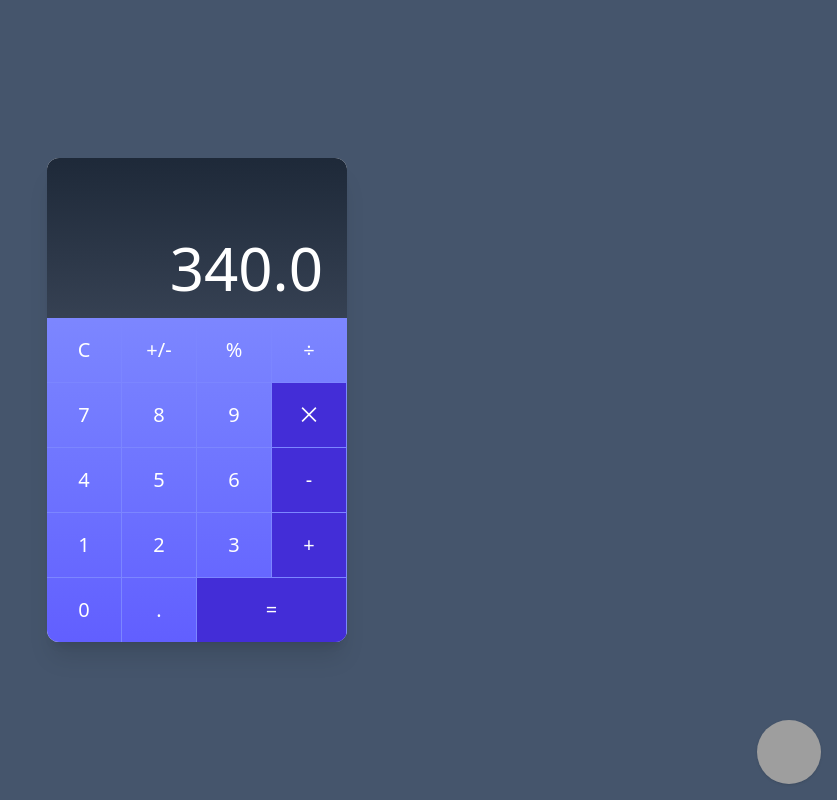
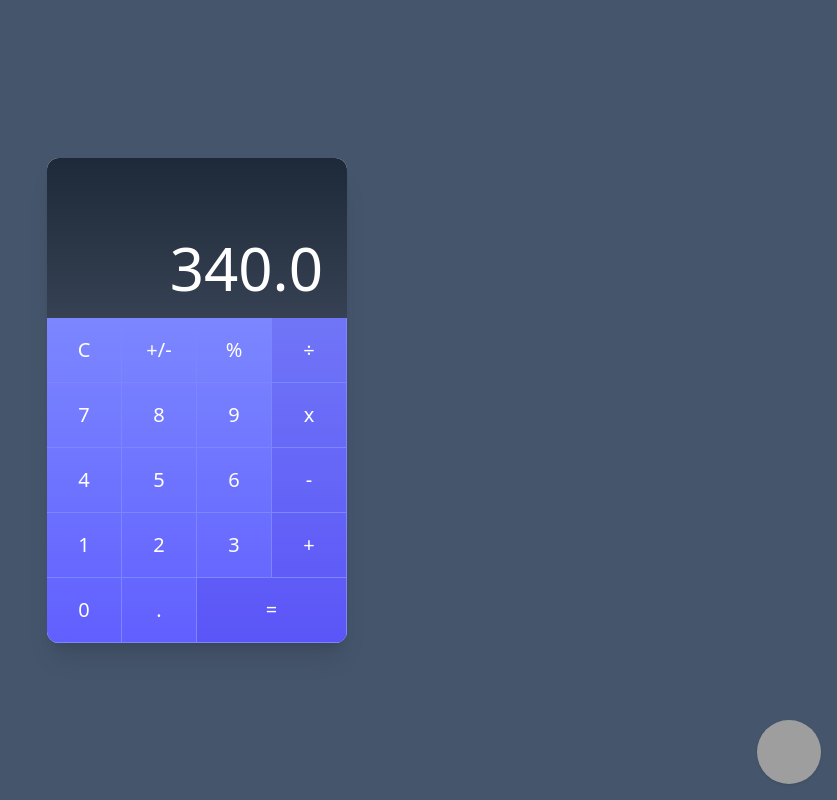
Before and after one commit to FranRDev/CursoAngularProFernandoHerrera, an Angular app in the folder 01-calculadora/: page /calculadora in a window 1280 px wide. Shown: the whole page, without its empty margins (443-1280 px from the left). Built offline with nearby package versions, Linux system fonts and the light colour scheme; grey boxes are pictures that could not be loaded.

Commit message:
Clase 13. ViewEncapsulation

```diff
--- a/01-calculadora/src/app/calculadora/components/boton-calculadora/boton-calculadora.component.css
+++ b/01-calculadora/src/app/calculadora/components/boton-calculadora/boton-calculadora.component.css
@@ -4,6 +4,10 @@ button {
   @apply w-full h-16 outline-none focus:outline-none hover:bg-indigo-700/20 text-white text-xl font-light;
 }
 
+/* ::ng-deep.comando {
+  @apply bg-indigo-700/20;
+} */
+
 .comando {
   @apply bg-indigo-700/20;
 }
--- a/01-calculadora/src/app/calculadora/components/boton-calculadora/boton-calculadora.component.html
+++ b/01-calculadora/src/app/calculadora/components/boton-calculadora/boton-calculadora.component.html
@@ -1,5 +1,5 @@
 <!-- <div class="w-1/4 border-r border-b border-indigo-400"> -->
-<button>
+<button [class.comando]="comando()" [class.doble]="doble()">
   <ng-content />
 </button>
 <!-- </div> -->
--- a/01-calculadora/src/app/calculadora/components/boton-calculadora/boton-calculadora.component.ts
+++ b/01-calculadora/src/app/calculadora/components/boton-calculadora/boton-calculadora.component.ts
@@ -1,7 +1,8 @@
-import { ChangeDetectionStrategy, Component, HostBinding, input } from '@angular/core';
+import { ChangeDetectionStrategy, Component, HostBinding, input, ViewEncapsulation } from '@angular/core';
 
 @Component({
   changeDetection: ChangeDetectionStrategy.OnPush,
+  // encapsulation: ViewEncapsulation.None,
   host: {
     class: 'w-1/4 border-r border-b border-indigo-400',
     // attribute: 'hola',
@@ -15,9 +16,14 @@ import { ChangeDetectionStrategy, Component, HostBinding, input } from '@angular
 export class BotonCalculadoraComponent {
 
   public comando = input(false, { transform: (valor: boolean | string) => typeof valor === 'string' ? valor === '' : valor });
+  public doble = input(false, { transform: (valor: boolean | string) => typeof valor === 'string' ? valor === '' : valor });
 
-  @HostBinding('class.comando') get estiloComando() {
-    return this.comando();
+  // @HostBinding('class.comando') get estiloComando() {
+  //   return this.comando();
+  // }
+
+  @HostBinding('class.w-2/4') get estiloComando() {
+    return this.doble();
   }
 
 }
--- a/01-calculadora/src/app/calculadora/components/calculadora/calculadora.component.html
+++ b/01-calculadora/src/app/calculadora/components/calculadora/calculadora.component.html
@@ -7,11 +7,6 @@
 <div class="w-full bg-gradient-to-b from-indigo-400 to-indigo-500">
 
   <div class="flex w-full">
-    <!-- <div class="w-1/4 border-r border-b border-indigo-400">
-      <button
-        class="w-full h-16 outline-none focus:outline-none hover:bg-indigo-700 hover:bg-opacity-20 text-white text-opacity-50 text-xl font-light">C</button>
-    </div> -->
-
     <boton-calculadora>C</boton-calculadora>
     <boton-calculadora>+/-</boton-calculadora>
     <boton-calculadora>%</boton-calculadora>
@@ -19,71 +14,35 @@
   </div>
 
   <div class="flex w-full">
-    <div class="w-1/4 border-r border-b border-indigo-400">
-      <button
-        class="w-full h-16 outline-none focus:outline-none hover:bg-indigo-700 hover:bg-opacity-20 text-white text-xl font-light">7</button>
-    </div>
-    <div class="w-1/4 border-r border-b border-indigo-400">
-      <button
-        class="w-full h-16 outline-none focus:outline-none hover:bg-indigo-700 hover:bg-opacity-20 text-white text-xl font-light">8</button>
-    </div>
-    <div class="w-1/4 border-r border-b border-indigo-400">
-      <button
-        class="w-full h-16 outline-none focus:outline-none hover:bg-indigo-700 hover:bg-opacity-20 text-white text-xl font-light">9</button>
-    </div>
-    <div class="w-1/4 border-r border-b border-indigo-400">
-      <button
-        class="w-full h-16 outline-none focus:outline-none bg-indigo-700 bg-opacity-10 hover:bg-opacity-20 text-white text-xl font-light">⨉</button>
-    </div>
+    <boton-calculadora>7</boton-calculadora>
+    <boton-calculadora>8</boton-calculadora>
+    <boton-calculadora>9</boton-calculadora>
+    <boton-calculadora comando>x</boton-calculadora>
   </div>
+
   <div class="flex w-full">
-    <div class="w-1/4 border-r border-b border-indigo-400">
-      <button
-        class="w-full h-16 outline-none focus:outline-none hover:bg-indigo-700 hover:bg-opacity-20 text-white text-xl font-light">4</button>
-    </div>
-    <div class="w-1/4 border-r border-b border-indigo-400">
-      <button
-        class="w-full h-16 outline-none focus:outline-none hover:bg-indigo-700 hover:bg-opacity-20 text-white text-xl font-light">5</button>
-    </div>
-    <div class="w-1/4 border-r border-b border-indigo-400">
-      <button
-        class="w-full h-16 outline-none focus:outline-none hover:bg-indigo-700 hover:bg-opacity-20 text-white text-xl font-light">6</button>
-    </div>
-    <div class="w-1/4 border-r border-b border-indigo-400">
-      <button
-        class="w-full h-16 outline-none focus:outline-none bg-indigo-700 bg-opacity-10 hover:bg-opacity-20 text-white text-xl font-light">-</button>
-    </div>
+    <boton-calculadora>4</boton-calculadora>
+    <boton-calculadora>5</boton-calculadora>
+    <boton-calculadora>6</boton-calculadora>
+    <boton-calculadora comando>-</boton-calculadora>
   </div>
+
   <div class="flex w-full">
-    <div class="w-1/4 border-r border-b border-indigo-400">
-      <button
-        class="w-full h-16 outline-none focus:outline-none hover:bg-indigo-700 hover:bg-opacity-20 text-white text-xl font-light">1</button>
-    </div>
-    <div class="w-1/4 border-r border-b border-indigo-400">
-      <button
-        class="w-full h-16 outline-none focus:outline-none hover:bg-indigo-700 hover:bg-opacity-20 text-white text-xl font-light">2</button>
-    </div>
-    <div class="w-1/4 border-r border-b border-indigo-400">
-      <button
-        class="w-full h-16 outline-none focus:outline-none hover:bg-indigo-700 hover:bg-opacity-20 text-white text-xl font-light">3</button>
-    </div>
-    <div class="w-1/4 border-r border-b border-indigo-400">
-      <button
-        class="w-full h-16 outline-none focus:outline-none bg-indigo-700 bg-opacity-10 hover:bg-opacity-20 text-white text-xl font-light">+</button>
-    </div>
+    <boton-calculadora>1</boton-calculadora>
+    <boton-calculadora>2</boton-calculadora>
+    <boton-calculadora>3</boton-calculadora>
+    <boton-calculadora comando>+</boton-calculadora>
   </div>
+
   <div class="flex w-full">
-    <div class="w-1/4 border-r border-indigo-400">
-      <button
-        class="w-full h-16 outline-none focus:outline-none hover:bg-indigo-700 hover:bg-opacity-20 text-white text-xl font-light">0</button>
-    </div>
-    <div class="w-1/4 border-r border-indigo-400">
-      <button
-        class="w-full h-16 outline-none focus:outline-none hover:bg-indigo-700 hover:bg-opacity-20 text-white text-xl font-light">.</button>
-    </div>
-    <div class="w-2/4 border-r border-indigo-400">
+    <boton-calculadora>0</boton-calculadora>
+    <boton-calculadora>.</boton-calculadora>
+    <boton-calculadora comando doble>=</boton-calculadora>
+
+    <!-- <div class="w-2/4 border-r border-indigo-400">
       <button
         class="w-full h-16 outline-none focus:outline-none bg-indigo-700 bg-opacity-30 hover:bg-opacity-40 text-white text-xl font-light">=</button>
-    </div>
+    </div> -->
   </div>
+
 </div>
```
Also changed, not shown: 01-calculadora/src/app/calculadora/components/calculadora/calculadora.component.ts (+7 -0 lines).
